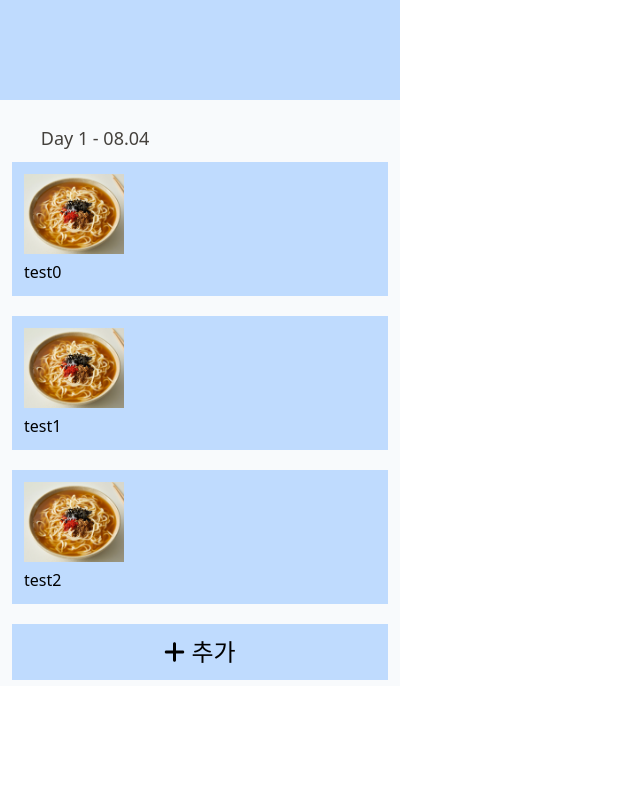
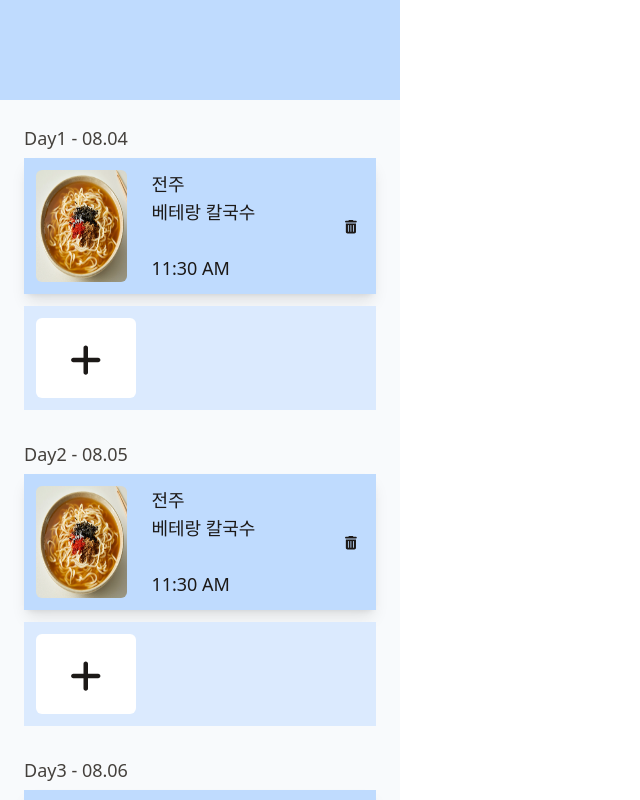
Before and after one commit to soo24/TriPlanit, a Next.js app: page /travelRegister in a window 1280 px wide. Shown: the top 800 px of the page, without its empty margins (0-640 px from the left). Built offline with nearby package versions, Linux system fonts and the light colour scheme.

Commit message:
삭제버튼 추가 및 수정

```diff
--- a/components/plan_day.js
+++ b/components/plan_day.js
@@ -1,11 +1,33 @@
-import Image from "next/image";
+import React, { useState } from 'react'
+import PlanList from '../components/plan_list'
 
 export default function plan_day() {
+    const [dayList, setCardList] = useState([{
+        id: 0,
+        day_id: 'Day1',
+        day_date: '08.04'
+    },{
+        id: 1,
+        day_id: 'Day2',
+        day_date: '08.05'
+    },{
+        id: 2,
+        day_id: 'Day3',
+        day_date: '08.06'
+    }])
+
     return (
-        <div className='grid grid-cols-10 gap-2 mb-1'>
-            <p className="col-start-2 col-span-8 text-lg align-text-bottom text-stone-700  mt-6">Day 1 - 08.04</p>
+        <div className='grid grid-cols-1 mb-1'>
+        {
+            dayList.map((day) => {
+                return (
+                    <div id={day.id} className="text-lg align-text-bottom text-stone-700  mt-6">
+                        <p className=" ml-6">{day.day_id} - {day.day_date}</p>
+                        <PlanList/>
+                    </div>
+                )
+            })
+        }
         </div>
-
-
     )
   }
--- a/components/plan_list.js
+++ b/components/plan_list.js
@@ -3,19 +3,19 @@ import Image from "next/image";
 import noodlePic from '../public/noodle.png';
 import { FontAwesomeIcon } from '@fortawesome/react-fontawesome';
 import { faPlus } from '@fortawesome/free-solid-svg-icons';
+import { faTrashAlt } from '@fortawesome/free-solid-svg-icons';
+
 
 export default function plan_list() {
 
     const [cardList, setCardList] = useState([{
         id: 0,
-        title: 'test0'
-    },{
-        id: 1,
-        title: 'test1'
-    },{
-        id: 2,
-        title: 'test2'
-    }])
+        city: '전주',
+        food_title: '베테랑 칼국수',
+        time : '11:30 AM',
+        food_pic: noodlePic
+    },
+ ])
 
     const handleAddCard = () => {
         console.log('click!')
@@ -26,32 +26,41 @@ export default function plan_list() {
             },
         ])
     }
+
+    const handleRemove = (cardId) => {
+        console.log('delete_click!')
+    };
+
     return (
-        <div className='grid grid-cols-1 gap-2'>
+        <div className='grid grid-cols-1 text-stone-900'>
             {
                 cardList.map((card) => {
                     return (
-                        <div id={card.id} className='bg-blue-200 mt-1.5 mb-1.5 ml-3 mr-3 border-white p-3'>
-                            {/* shadow-xl border-solid rounded-[10px] border-[1px] border-gray-200 shadow-md'> */}
-                            <Image className="" src={noodlePic} alt="" width={100} height={80}/>
-                            <form>
-                                <p>{card.title}</p>
-                            </form>
+                        <div id={card.id} className='flex flex-row bg-blue-200 mt-1.5 mb-1.5 ml-6 mr-6 border-white pl-3 pt-3 pb-3 shadow-lg'>
+                            <Image className="rounded-md" src={card.food_pic} alt="" width={100} height={80}/>
+                            <div className='grid grid-cols-5 w-4/5'>
+                                <form className='col-start-1 col-span-4 flex flex-col ml-6'>
+                                    <p>{card.city}</p>
+                                    <p>{card.food_title}</p>
+                                    <br></br>
+                                    <p>{card.time}</p>
+                                </form>
+                                <button className='col-start-5 col-span-1 justify-items-center'> <FontAwesomeIcon icon={faTrashAlt} size="xs" onClick={handleRemove} /></button>
+                            </div>
+
                         </div>
+
                     )
                 })
             }
 
-        <div  className='bg-blue-200 mt-1.5 mb-1.5 ml-3 mr-3 border-white p-3'>
-            {/* shadow-xl border-solid rounded-[10px] border-[1px] border-gray-200 shadow-md'> */}
+
+        <div className='bg-blue-100 mt-1.5 mb-1.5 ml-6 mr-6 border-white p-3'>
             <button onClick={handleAddCard} className='w-full'>
-                <p className='text-2xl'><FontAwesomeIcon icon={faPlus} /> 추가</p>
+                <div className='bg-white w-[100px] h-[80px] border-white p-6 rounded-md'>
+                        <FontAwesomeIcon icon={faPlus} size='2xl'/>
+                </div>
             </button>
-
-
-            <form>
-                <p></p>
-            </form>
         </div>
 
     </div>
--- a/pages/travelRegister.js
+++ b/pages/travelRegister.js
@@ -1,4 +1,3 @@
-import PlanList from '../components/plan_list'
 import PlanDay from '../components/plan_day'
 
 export default function travelRegister() {
@@ -10,7 +9,6 @@ export default function travelRegister() {
         {/* 여기부터 수연코드 시작 */}
         <div className='container w-[400px] bg-slate-50'>
             <PlanDay/>
-            <PlanList/>
 
         </div>
 
```
